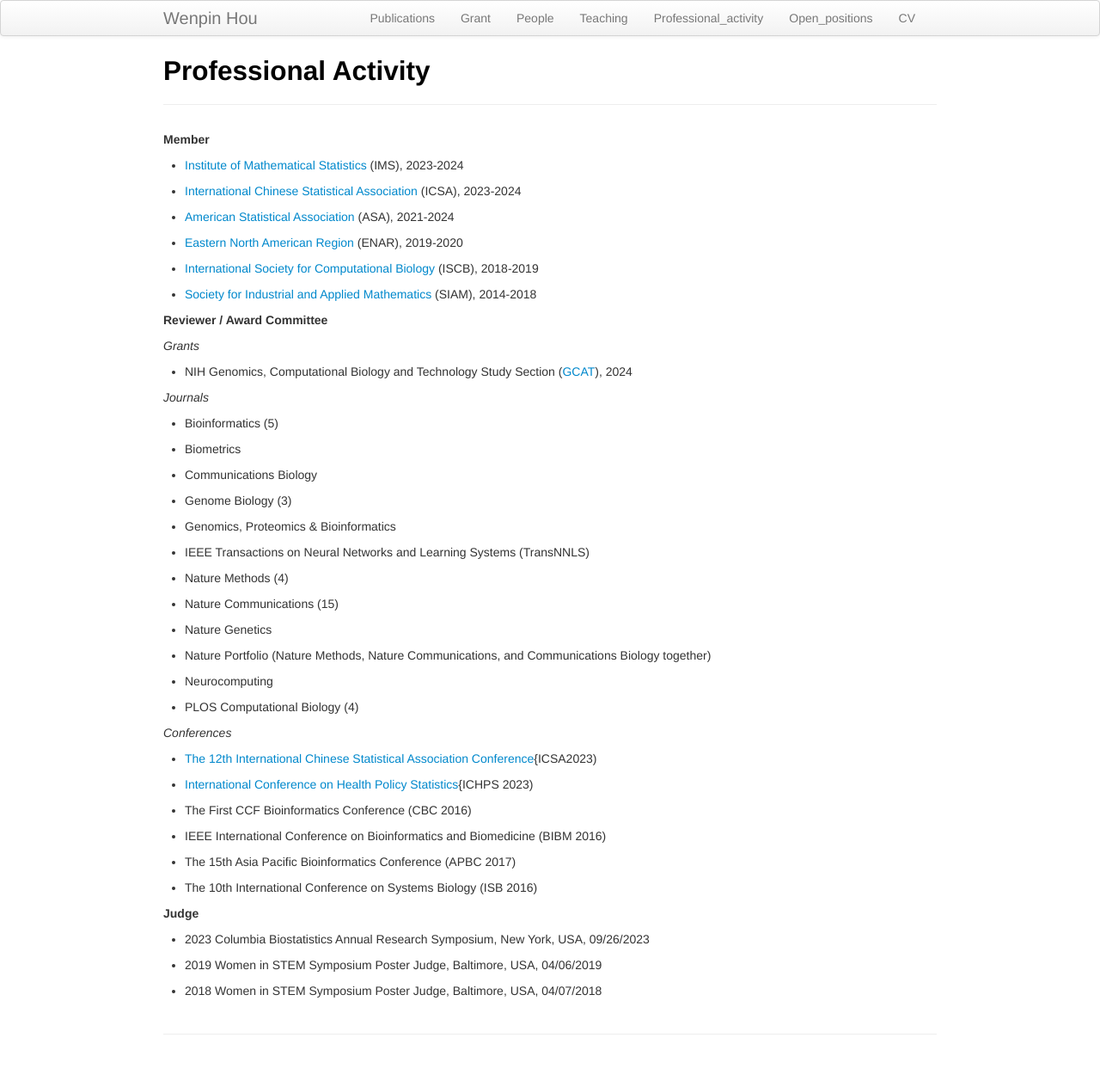
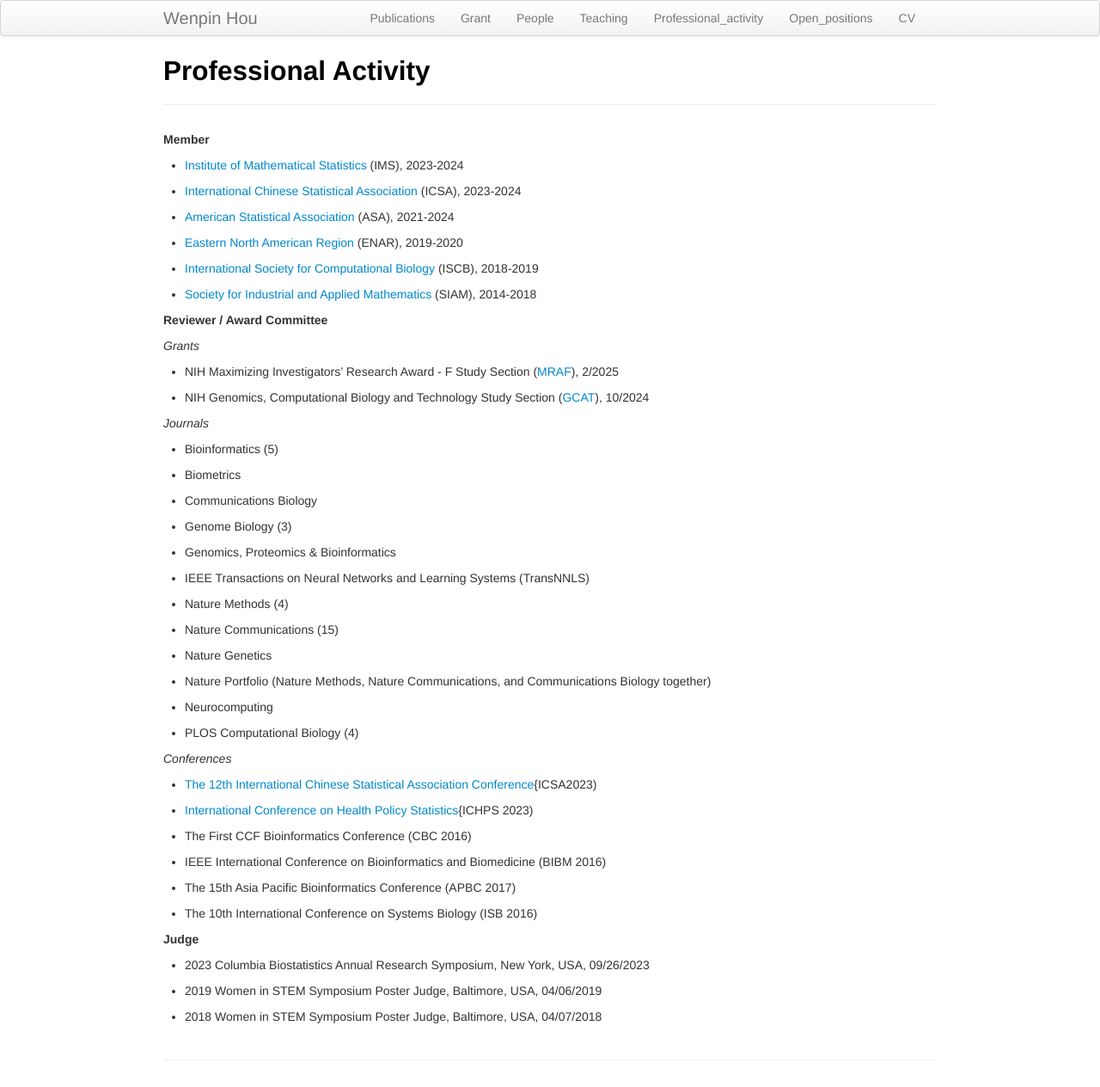
Before and after one commit to Winnie09/Wenpin_Hou, a Jekyll site: the page built from pages/professional.md, in a window 1280 px wide. Shown: the whole page at 86% size. Built offline with Jekyll 4.4.1, drawn with Linux system fonts in a browser that asks for light colours; before the commit the page ends 1234 px from its top, so only the background shows below that.

Commit message:
add changes

```diff
--- a/pages/professional.md
+++ b/pages/professional.md
@@ -22,7 +22,11 @@ title: Professional Activity
 
 *Grants*
 
-- NIH Genomics, Computational Biology and Technology Study Section ([GCAT](https://public.era.nih.gov/pubroster/preRosIndex.era?AGENDA=516582&CID=102581)), 2024
+
+
+- NIH Maximizing Investigators’ Research Award - F Study Section ([MRAF](https://public.era.nih.gov/pubroster/preRosIndex.era?AGENDA=530342&CID=105454)), 2/2025
+
+- NIH Genomics, Computational Biology and Technology Study Section ([GCAT](https://public.era.nih.gov/pubroster/preRosIndex.era?AGENDA=516582&CID=102581)), 10/2024
 
 *Journals*
 
```
